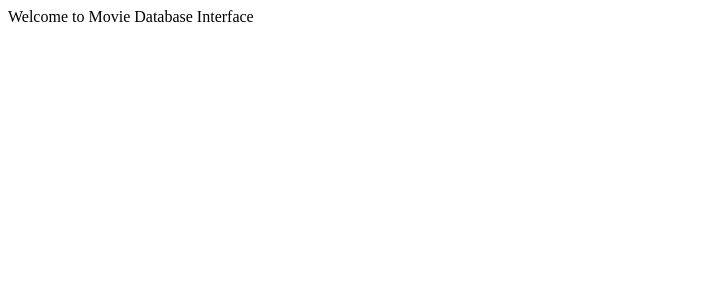
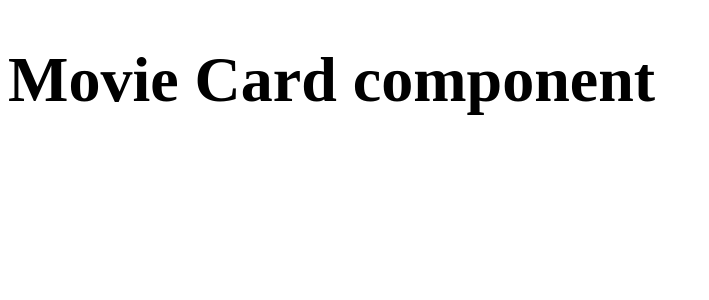
Before and after one commit to yogirajzala369/Movie-Database-Interface, a Next.js app: page / in a window 1280 px wide. Shown: the top 300 px of the page, without its empty margins (0-709 px from the left). Built offline with nearby package versions, Linux system fonts and the light colour scheme.

Commit message:
feat-TMDB: creating components.

```diff
--- a/app/page.tsx
+++ b/app/page.tsx
@@ -1,3 +1,5 @@
+import MovieList from "@/components/MovieList";
+
 export default function Home() {
-  return <div>Welcome to Movie Database Interface</div>;
+  return <MovieList />;
 }
--- /dev/null
+++ b/components/MovieCard.tsx
@@ -0,0 +1,3 @@
+export default function MovieCard() {
+  return <h1>Movie Card component</h1>;
+}
--- /dev/null
+++ b/components/MovieList.tsx
@@ -0,0 +1,9 @@
+import MovieCard from "./MovieCard";
+
+export default function MovieList() {
+  return (
+    <h1>
+      <MovieCard />
+    </h1>
+  );
+}
```
Also changed, not shown: 1 other file (tests, documents, lock files or other folders).
